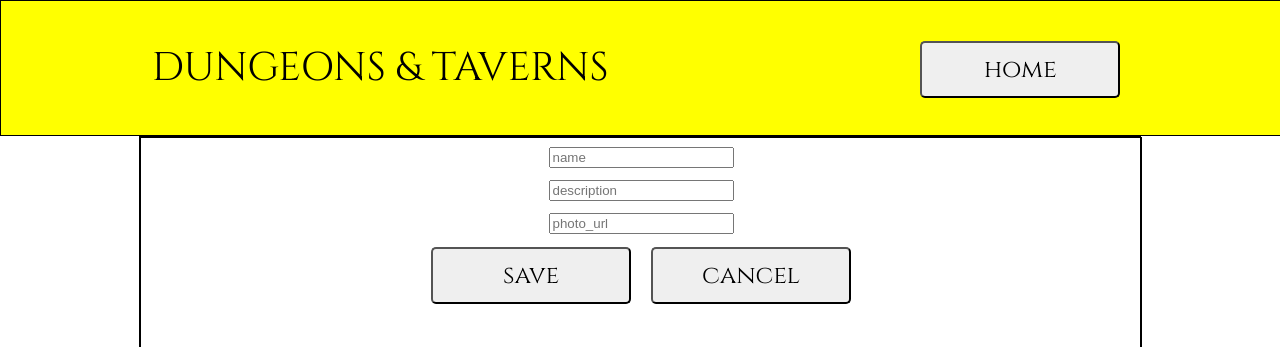
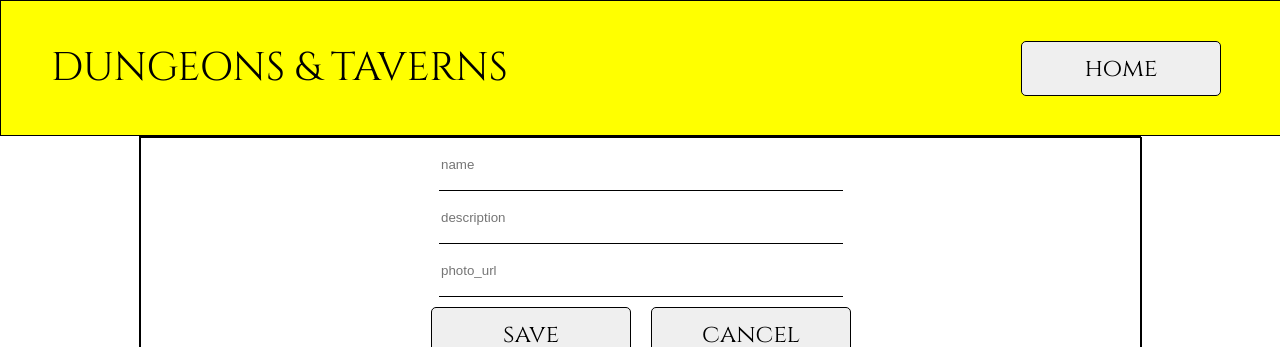
Before and after one commit to williamcd/project_4, a React (Create React App) app in the folder client/: page /shops/1 in a window 1280 px wide. Both pictures are taken after a click on the button "edit shop". Shown: the top 347 px of the page. Built offline with nearby package versions, Linux system fonts and the light colour scheme; no server answers.

Commit message:
tons of css

```diff
--- a/client/src/App.js
+++ b/client/src/App.js
@@ -10,6 +10,7 @@ injectGlobal`
 @import url('https://fonts.googleapis.com/css?family=Homemade+Apple|Tangerine|Yantramanav|Cinzel');
 
 button {
+  border: 1px solid black;
   padding: 10px;
   font-family: Cinzel;
   font-size: 25px;
--- a/client/src/components/NavBar.js
+++ b/client/src/components/NavBar.js
@@ -6,11 +6,11 @@ class NavBar extends Component {
     render() {
         return (
             <NavStyle>
-                <div>
+                <TitleStyle>
                     <p>DUNGEONS & TAVERNS</p>
-                </div>
+                </TitleStyle>
                 <Link to="/shops">
-                    <ButtonStyle>home</ButtonStyle>
+                    <button>home</button>
                 </Link>
             </NavStyle>
         );
@@ -26,9 +26,13 @@ const NavStyle = styled.div`
     font-family: Cinzel;
     width: 100%;
     display: flex;
-    justify-content: space-around;
+    justify-content: space-between;
     flex-direction: row;
+    align-items: center;
+    a {
+        margin-right: 50px;
+    }
 `
-const ButtonStyle = styled.button`
-    margin-top: 18%;
+const TitleStyle = styled.div`
+    margin-left: 50px;
 `
--- a/client/src/components/item/ItemCard.js
+++ b/client/src/components/item/ItemCard.js
@@ -11,10 +11,10 @@ class ItemCard extends Component {
     render() {
         return (
             <ItemStyle>
+                <ButtonStyle onClick={this.deleteItem}>X</ButtonStyle>
                 <Link to="#">
                     <h3>{this.props.item.name}</h3>
                 </Link>
-                <ButtonStyle onClick={this.deleteItem}>X</ButtonStyle>
                 <p>
                     Cost: {this.props.item.cost}
                     <br />
@@ -29,11 +29,14 @@ class ItemCard extends Component {
 export default ItemCard
 
 const ItemStyle = styled.div`
-    height: 150px;
-    width: 150px;
+    display: flex;
+    flex-direction: column;
+    justify-content: space-between;
+    height: 200px;
+    width: 200px;
     border: 1px solid black;
     margin: 5px 10px;
-    padding: 15px;
+    border-radius: 5px;
 `
 const ButtonStyle = styled.button`
     padding: 2px;
--- a/client/src/components/shop/ShopCard.js
+++ b/client/src/components/shop/ShopCard.js
@@ -33,6 +33,7 @@ const CardStyle = styled.div`
     margin: 10px;
     border: 1px solid black;
     font-size: 25px;
+    border-radius: 5px;
     img {
         margin-bottom: -20px;
         height: 304px;
--- a/client/src/components/shop/ShopEditForm.js
+++ b/client/src/components/shop/ShopEditForm.js
@@ -14,15 +14,15 @@ class ShopEditForm extends Component {
             <div>
                 <div>
                 <FormStyle onSubmit={this.props.saveShop}>
-                    <input onChange={this.props.handleChange}
+                    <InputStyle onChange={this.props.handleChange}
                             placeholder="name" type="text"
                             name="name" value={this.props.shop.name} />
                     <br />
-                    <input onChange={this.props.handleChange}
+                    <InputStyle onChange={this.props.handleChange}
                             placeholder="description" type="text"
                             name="description" value={this.props.shop.description} />
                     <br />
-                    <input onChange={this.props.handleChange}
+                    <InputStyle onChange={this.props.handleChange}
                             placeholder="photo_url" type="text"
                             name="photo_url" value={this.props.shop.photo_url} />
                     <br />
@@ -48,7 +48,9 @@ const FormStyle = styled.div`
     border: 1px solid black;
     font-size: 25px;
 `
-
 const InputStyle = styled.input`
-    width: 300px;
+    width: 400px;
+    height: 50px;
+    border: none;
+    border-bottom: 1px solid black;
 `
--- a/client/src/components/shop/ShopForm.js
+++ b/client/src/components/shop/ShopForm.js
@@ -48,7 +48,10 @@ const FormStyle = styled.div`
     font-size: 25px;
 `
 const InputStyle = styled.input`
+    margin-top: 5px;
     width: 500px;
     height: 60px;
     font-size: 25px;
+    border: none;
+    border-bottom: 1px solid black;
 `
```
